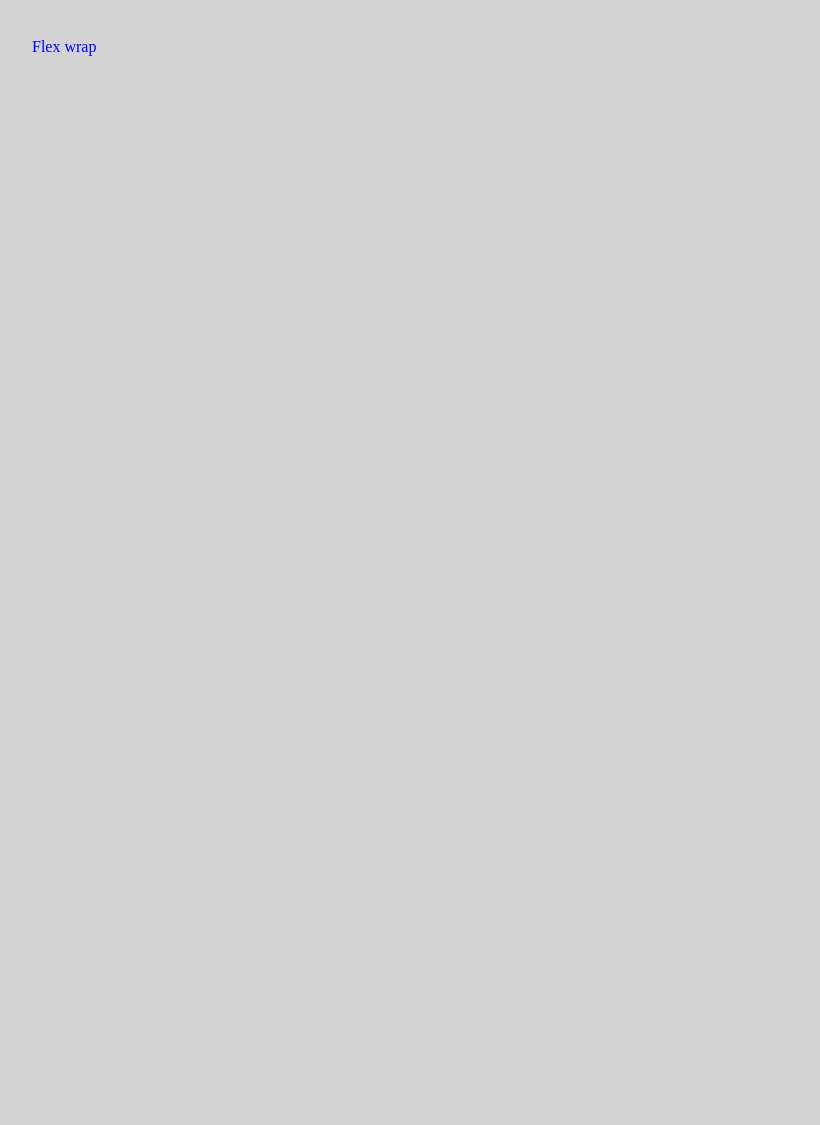
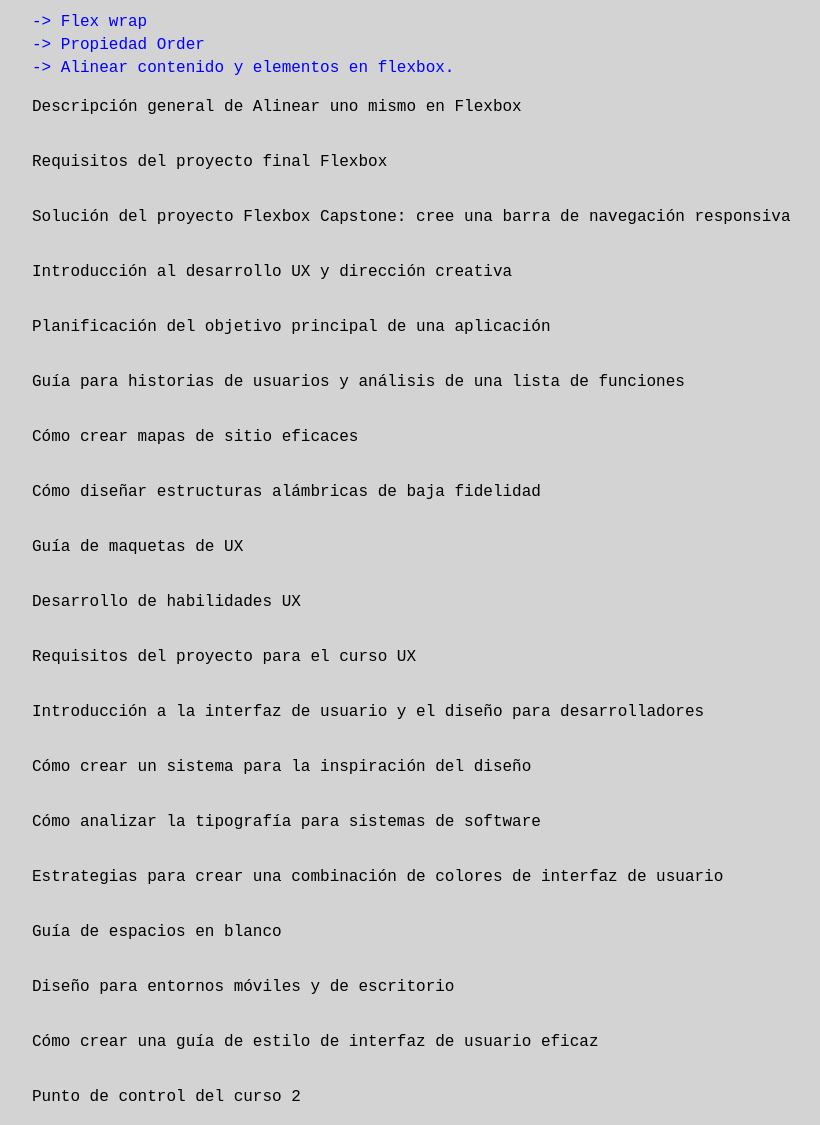
Before and after one commit to toviddfrei/flexbox-course, a website: page index.html in a window 1280 px wide. Shown: the whole page, without its empty margins (6-826 px from the left). Before the commit the page ends 800 px from the top, so only its background shows below. Drawn offline with Linux system fonts and the light colour scheme; a web font is replaced by a local one.

Commit message:
student fullstack

```diff
--- a/index.html
+++ b/index.html
@@ -3,15 +3,27 @@
 <head>
   <meta charset="UTF-8">
   <title>Flexbox-course</title>
+  <link rel="preconnect" href="https://fonts.googleapis.com">
+  <link rel="preconnect" href="https://fonts.gstatic.com" crossorigin>
+  <link href="https://fonts.googleapis.com/css2?family=M+PLUS+Code+Latin:wght@200&display=swap" rel="stylesheet">
+
   <style>
     body{
       background-color: lightgray;
       color: white;
     }
 
+    .theme {
+      font-family: 'M PLUS Code Latin', monospace;
+      font-size: 1rem;
+      display: flex;
+      padding-left: 30px;
+      padding-top: 5px ;
+      color: black;
+    }
+
+
     .theme a{
-      display: flex;
-      padding: 30px;
       text-decoration: none;
       color: blue;
     }
@@ -19,8 +31,93 @@
 </head>
 <body>
   <div class="main">
+
     <div class="theme">
-      <a href="library/flexwrap.html" alt="">Flex wrap</a>
+      <a href="library/flexwrap.html" alt="">-> Flex wrap</a>
+    </div>
+
+    <div class="theme">
+      <a href="library/propiedadorder.html" alt="">-> Propiedad Order</a>
+    </div>
+
+    <div class="theme">
+      <a href="library/alinearcontentandelementinflexbox.html" alt="">-> Alinear contenido y elementos en flexbox.</a>
+    </div>
+
+    <div class="theme">
+      <p>Descripción general de Alinear uno mismo en Flexbox</p>
+    </div>
+
+    <div class="theme">
+      <p>Requisitos del proyecto final Flexbox</p>
+    </div>
+
+    <div class="theme">
+      <p>Solución del proyecto Flexbox Capstone: cree una barra de navegación responsiva</p>
+    </div>
+
+    <div class="theme">
+      <p>Introducción al desarrollo UX y dirección creativa</p>
+    </div>
+
+    <div class="theme">
+      <p>Planificación del objetivo principal de una aplicación</p>
+    </div>
+
+    <div class="theme">
+      <p>Guía para historias de usuarios y análisis de una lista de funciones</p>
+    </div>
+
+    <div class="theme">
+      <p>Cómo crear mapas de sitio eficaces</p>
+    </div>
+
+    <div class="theme">
+      <p>Cómo diseñar estructuras alámbricas de baja fidelidad</p>
+    </div>
+
+    <div class="theme">
+      <p>Guía de maquetas de UX</p>
+    </div>
+
+    <div class="theme">
+      <p>Desarrollo de habilidades UX</p>
+    </div>
+
+    <div class="theme">
+      <p>Requisitos del proyecto para el curso UX</p>
+    </div>
+
+    <div class="theme">
+      <p>Introducción a la interfaz de usuario y el diseño para desarrolladores</p>
+    </div>
+
+    <div class="theme">
+      <p>Cómo crear un sistema para la inspiración del diseño</p>
+    </div>
+
+    <div class="theme">
+      <p>Cómo analizar la tipografía para sistemas de software</p>
+    </div>
+
+    <div class="theme">
+      <p>Estrategias para crear una combinación de colores de interfaz de usuario</p>
+    </div>
+
+    <div class="theme">
+      <p>Guía de espacios en blanco</p>
+    </div>
+
+    <div class="theme">
+      <p>Diseño para entornos móviles y de escritorio</p>
+    </div>
+
+    <div class="theme">
+      <p>Cómo crear una guía de estilo de interfaz de usuario eficaz</p>
+    </div>
+
+    <div class="theme">
+      <p>Punto de control del curso 2</p>
     </div>
 
   </div>
```
Also changed, not shown: index10.html (deleted, +0 -55 lines).
